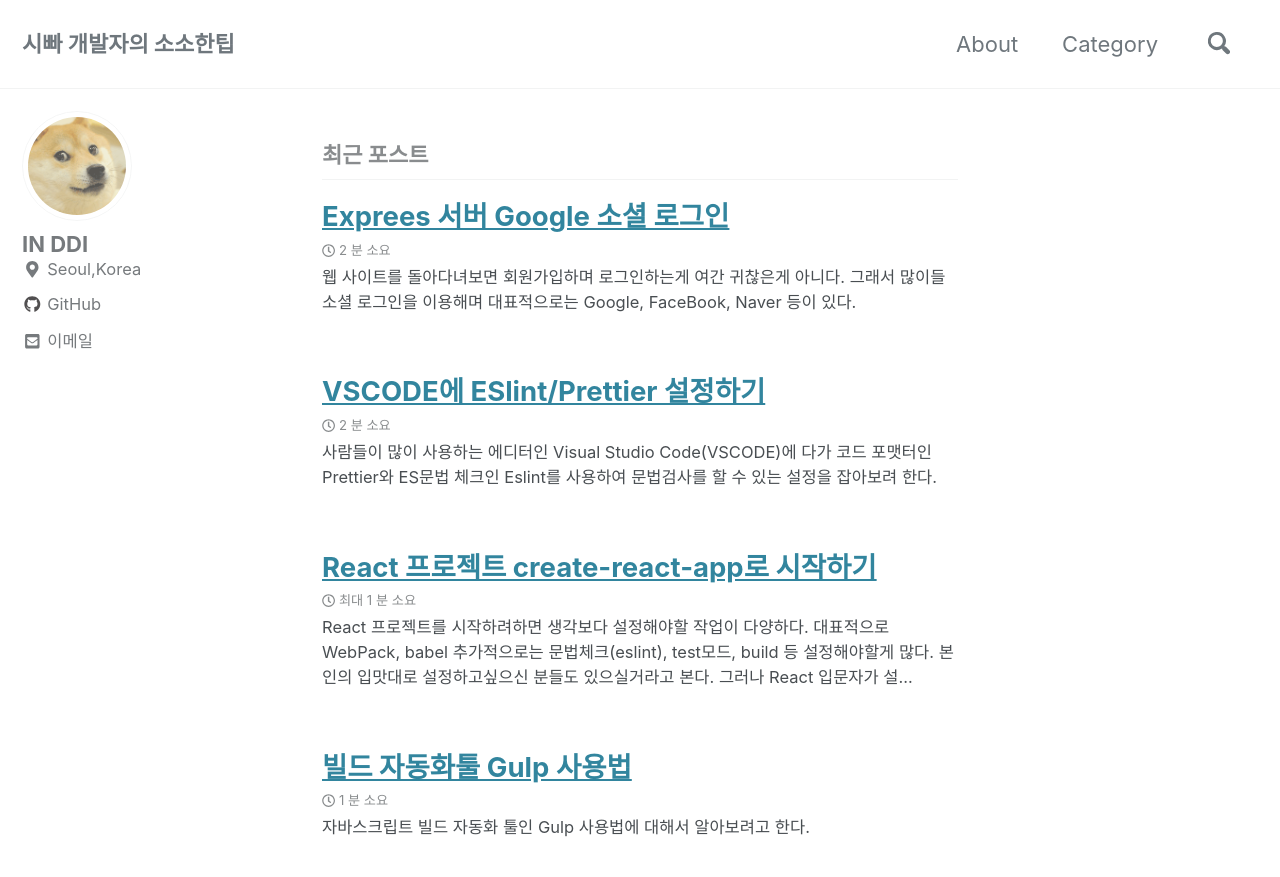
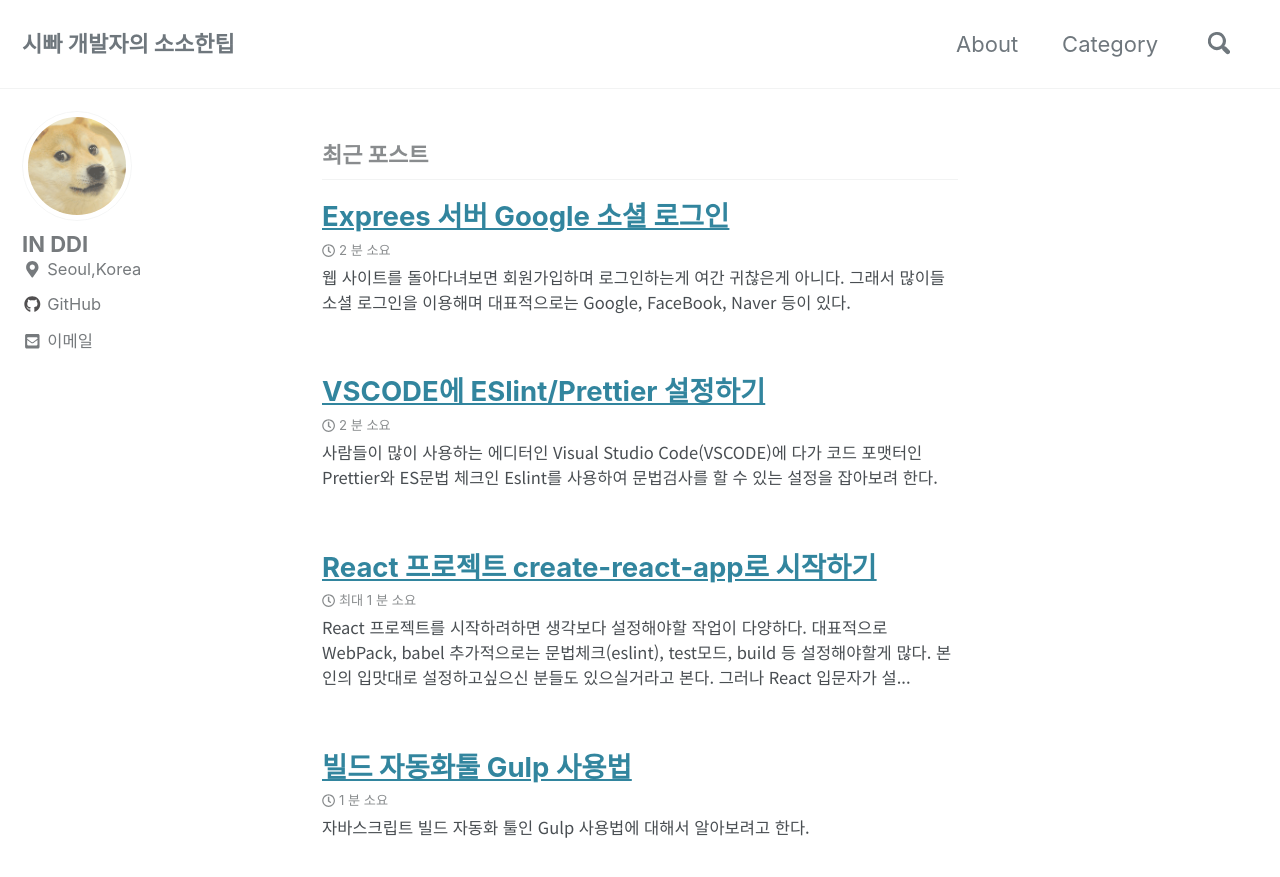
Before and after one commit to InSeok9068/inseok9068.github.io, a Jekyll site: the page built from index.html, in a window 1280 px wide and 900 px high. Shown: the top 877 px of the window. Built offline with Jekyll 4.4.1, drawn with Linux system fonts in a browser that asks for light colours; cached includes are drawn as plain includes; nearby versions of some CDN libraries; the list of posts is cut into pages by our own code.

Commit message:
본문 폰트 변경

```diff
--- a/assets/css/main.scss
+++ b/assets/css/main.scss
@@ -6,6 +6,7 @@
 
 @import "minimal-mistakes/skins/{{ site.minimal_mistakes_skin | default: 'default' }}"; // skin
 @import "minimal-mistakes"; // main partials
+@import url(http://fonts.googleapis.com/earlyaccess/notosanskr.css);
 
 // code 폰트 사이즈 설정
 // code {
@@ -22,6 +23,10 @@
 	font-size: 0.8em;
 }
 
+body {
+	font-family: 'Noto Sans KR', serif;
+}
+
 .about-image {
 	width  : 120px;
 	height : 100px !important;
```
